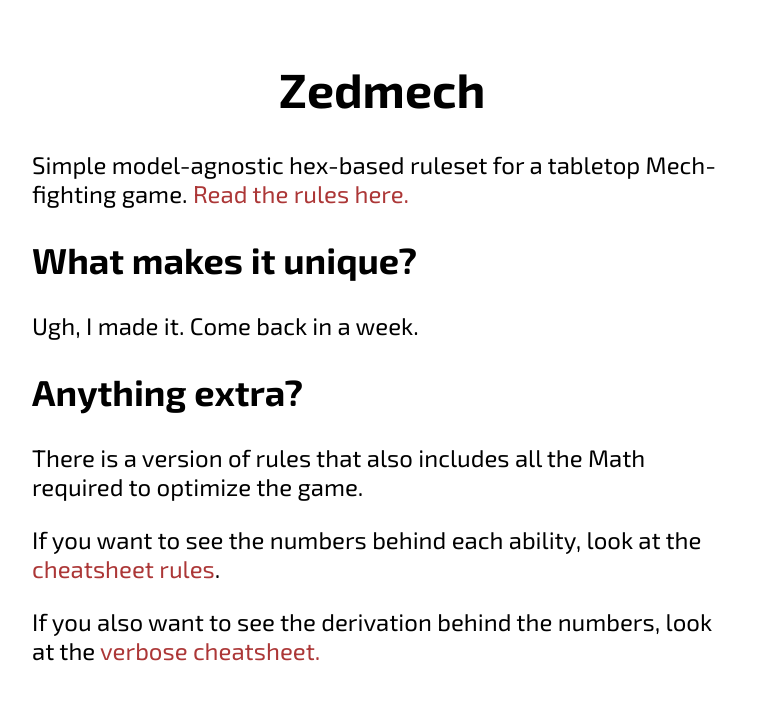
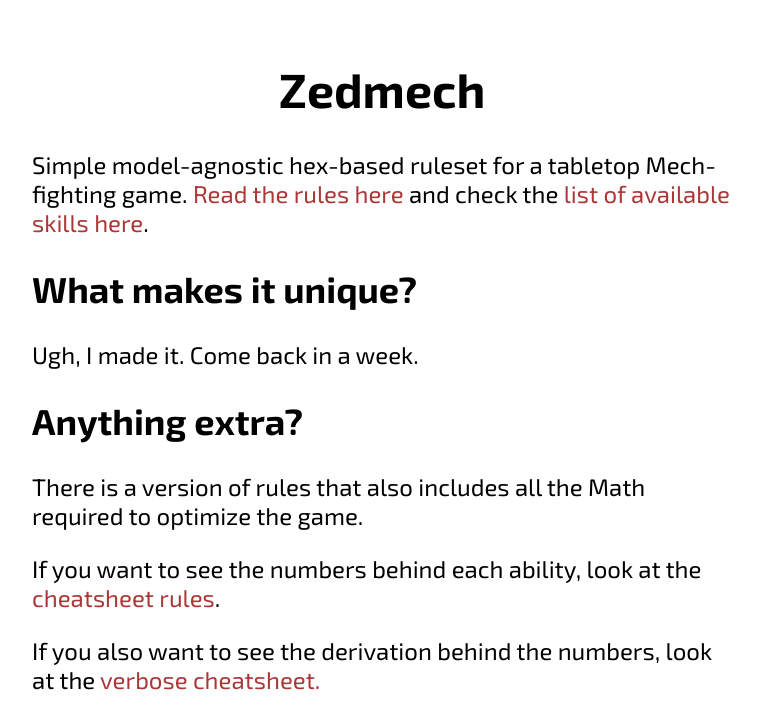
Before and after one commit to ktnlvr/zedmech, a plain HTML site: page index.html in a window 1280 px wide. Shown: the whole page, without its empty margins (258-1018 px from the left). Drawn offline with Linux system fonts and the light colour scheme.

Commit message:
Generate abilities

```diff
--- a/index.html
+++ b/index.html
@@ -57,7 +57,7 @@
 <body>
     <h1>Zedmech</h1>
     Simple model-agnostic hex-based ruleset for a tabletop Mech-fighting game.
-    <a href="/rules.pdf">Read the rules here.</a>
+    <a href="/rules.pdf">Read the rules here</a> and check the <a href="/abilities.pdf">list of available skills here</a>.
 
     <h2>What makes it unique?</h2>
 
```
Also changed, not shown: 3 other files.
